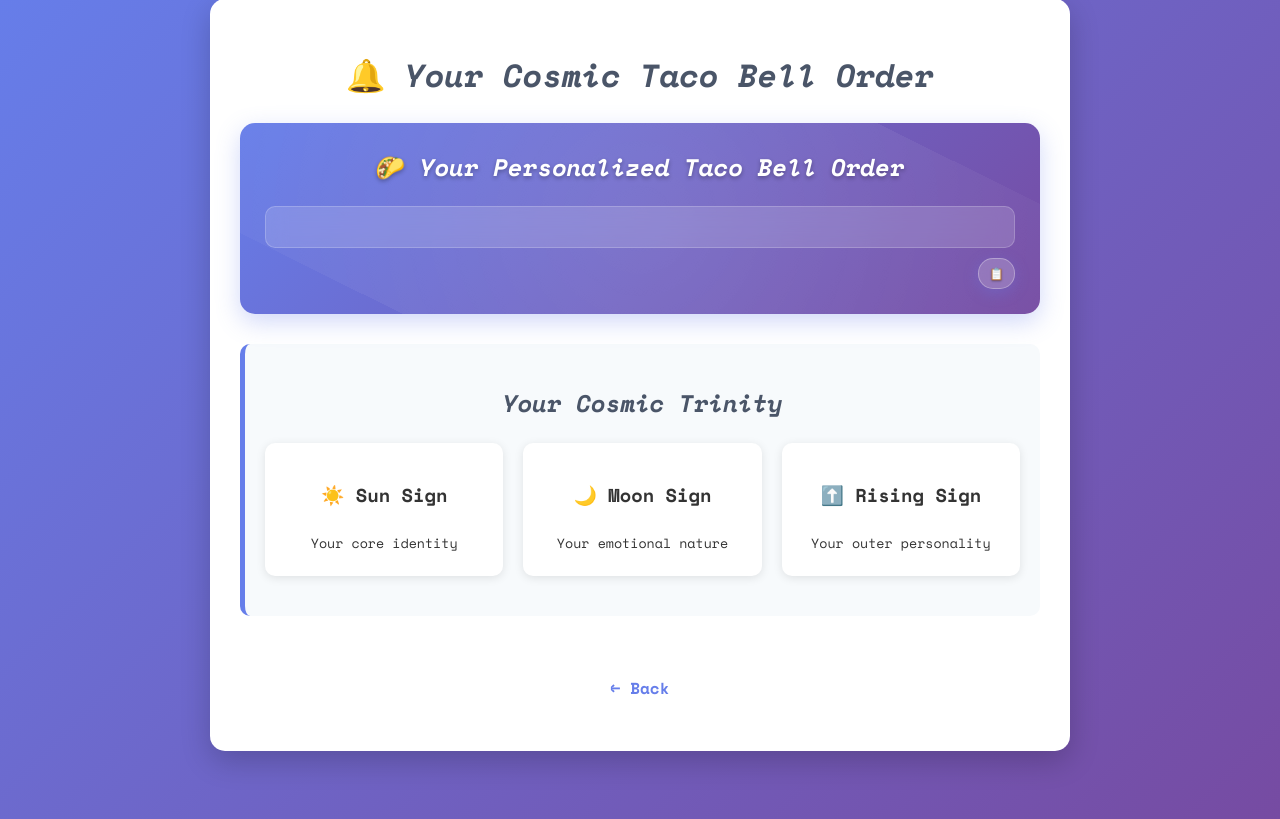
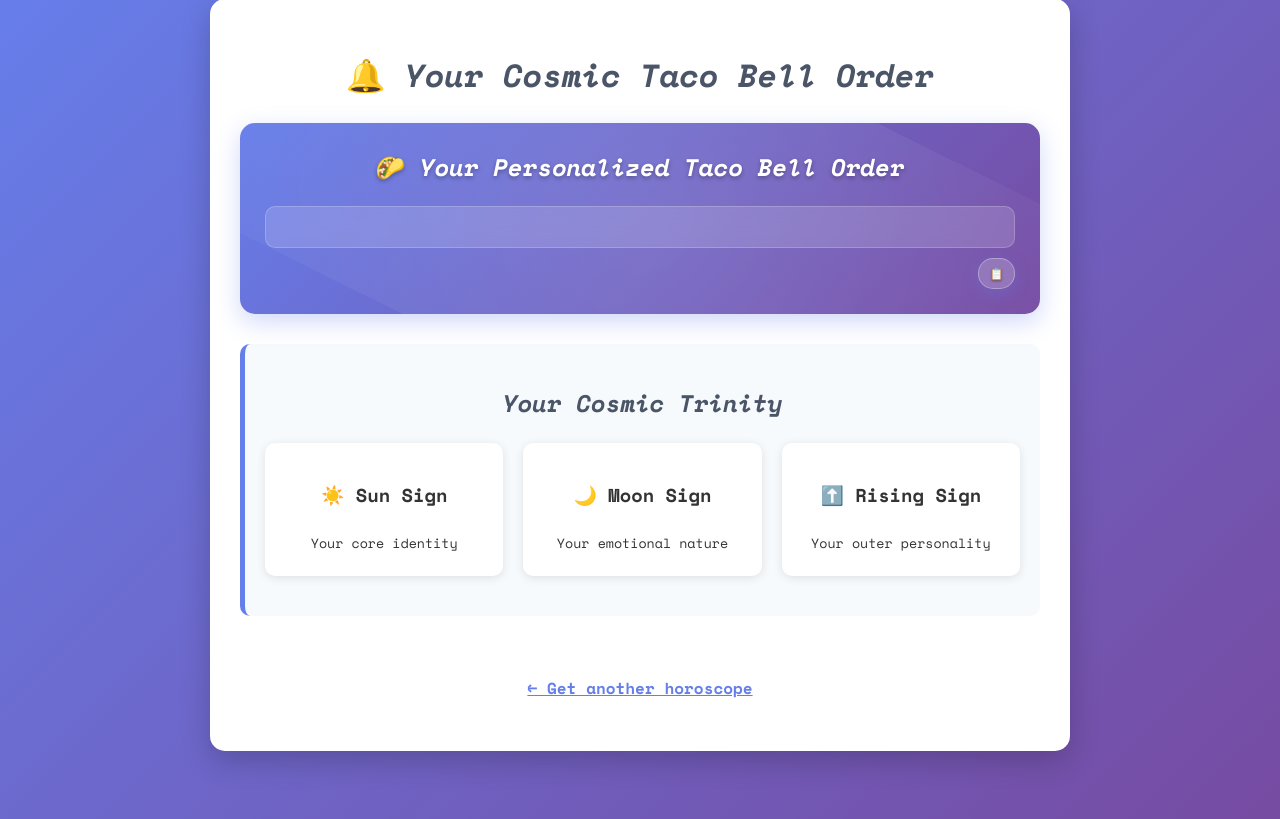
Before and after one commit to LindseyB/astro, a Flask app: template templates/live_mas.html in a window 1280 px wide. Shown: the part 21-840 px from the top of the page. Run offline with Flask 3, Linux system fonts and the light colour scheme; the template is opened without the code that fills it, so the values that code supplies are empty.

Commit message:
More consistent links

```diff
--- a/static/css/style.css
+++ b/static/css/style.css
@@ -121,12 +121,7 @@ button:hover {
     display: inline-block;
     margin-top: 20px;
     color: #667eea;
-    text-decoration: none;
     font-weight: bold;
-}
-
-.back-link:hover {
-    text-decoration: underline;
 }
 
 .error {
--- a/templates/full_chart.html
+++ b/templates/full_chart.html
@@ -170,6 +170,6 @@
 </div>
 
 <div class="navigation-links">
-    <a href="#" onclick="history.back()" class="back-link">← Back</a>
+    <a href="/" class="back-link">← Get another horoscope</a>
 </div>
 {% endblock %}
--- a/templates/live_mas.html
+++ b/templates/live_mas.html
@@ -63,6 +63,6 @@
 </div>
 {% endif %}
 <div class="navigation-links">
-    <a href="#" onclick="history.back()" class="back-link">← Back</a>
+    <a href="/" class="back-link">← Get another horoscope</a>
 </div>
 {% endblock %}
```
